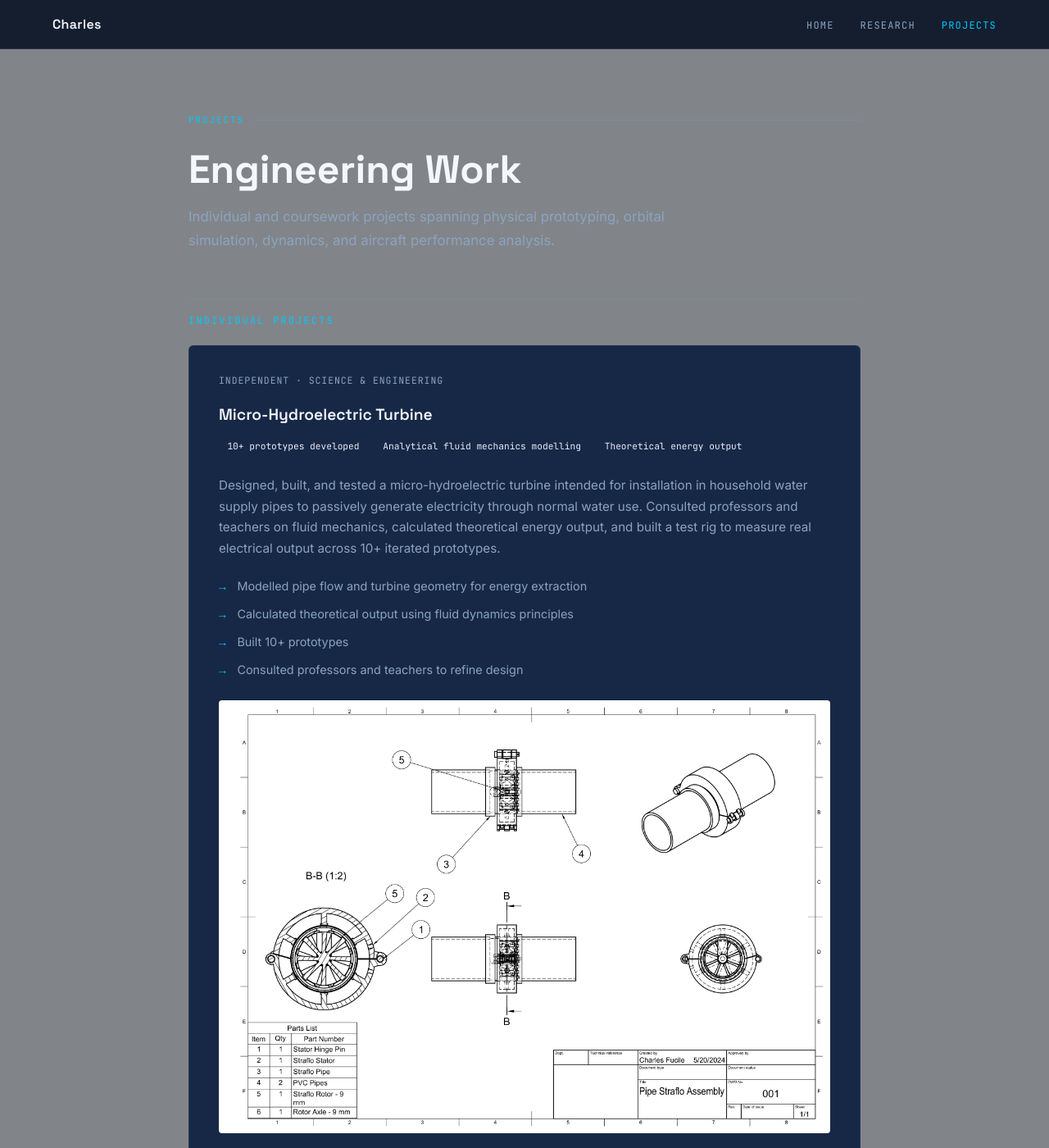
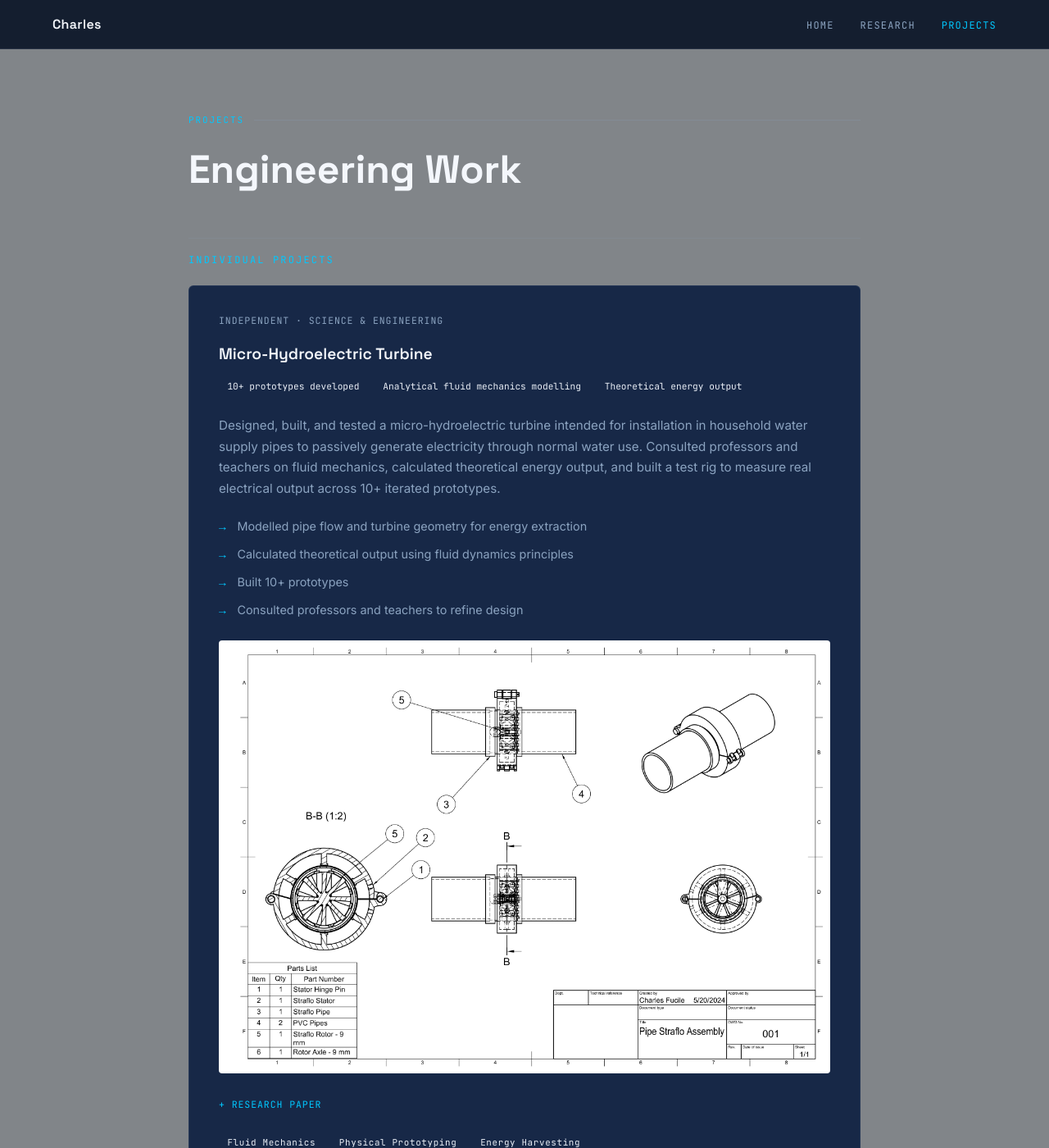
Before and after one commit to cfucile3/Portfolio, a Jekyll site: the page built from projects.html, in a window 1280 px wide and 1400 px high. Shown: the whole window at 82% size. Built offline with Jekyll 4.4.1, drawn with Linux system fonts in a browser that asks for light colours; some of the changed text lies outside the part shown.

Commit message:
Update projects.html

```diff
--- a/projects.html
+++ b/projects.html
@@ -110,10 +110,6 @@
 
   <p class="section-label">Projects</p>
   <h1 class="page-title">Engineering Work</h1>
-  <p class="page-subtitle">
-    Individual and coursework projects spanning physical prototyping, orbital simulation,
-    dynamics, and aircraft performance analysis.
-  </p>
 
   <!-- ──────────────────────────────────────────────────────── -->
   <p class="project-section-label"><span>Individual<span> Projects</span></p>
@@ -164,12 +160,11 @@
       <span class="tag">Fluid Mechanics</span>
       <span class="tag">Physical Prototyping</span>
       <span class="tag">Energy Harvesting</span>
-      <span class="tag">Science Fair</span>
     </div>
   </div>
 
   <!-- ──────────────────────────────────────────────────────── -->
-  <p class="project-section-label"><span>Course</span> Projects</p>
+  <p class="project-section-label"><span>Course Projects</span></p>
 
   <!-- L2 POINT -->
   <div class="card" id="l2">
```
